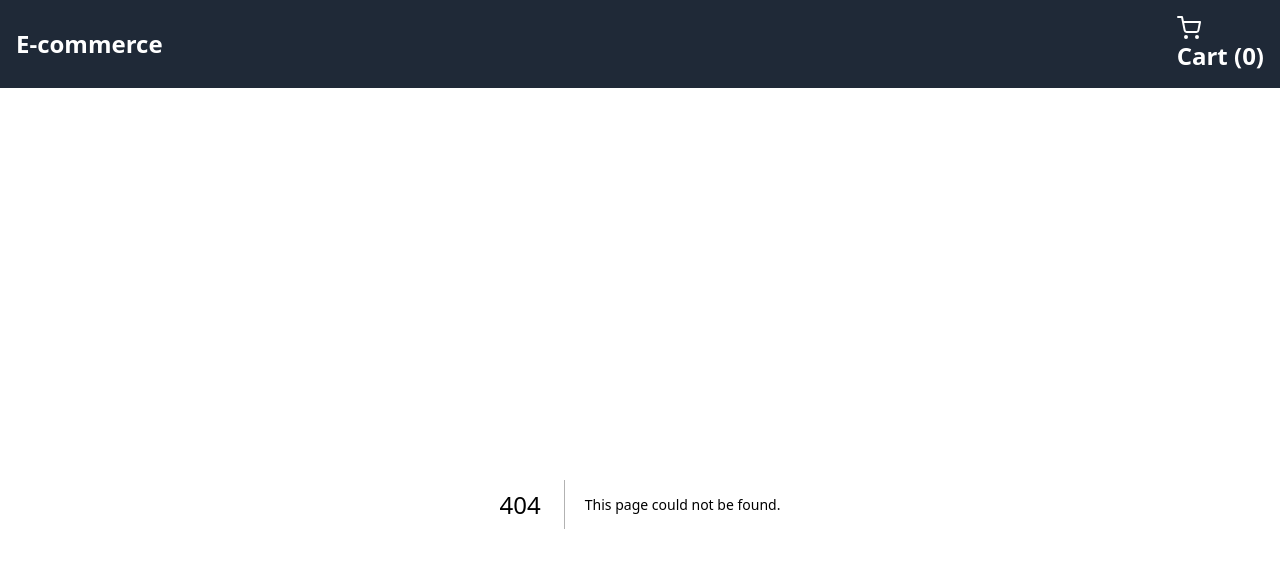
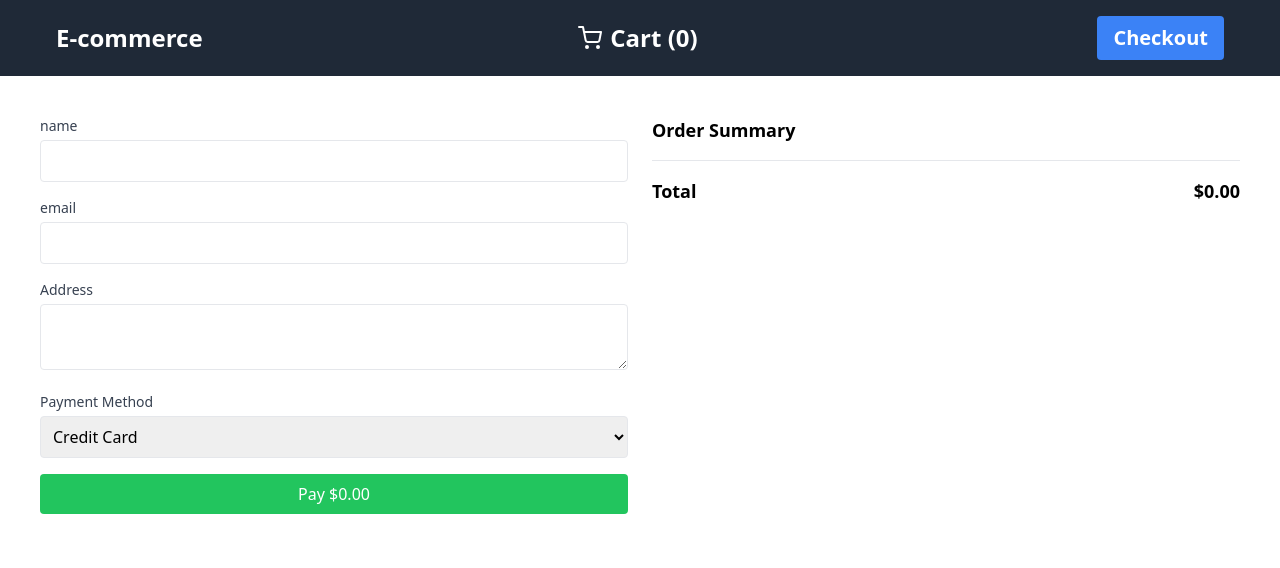
Before and after one commit to immadisetty-jaya-surya/ecom-assessment, a Next.js app: page /checkout in a window 1280 px wide. Before the commit this address had no page. Shown: the top 568 px of the page. Built offline with nearby package versions, Linux system fonts and the light colour scheme.

Commit message:
second commit

```diff
--- a/src/components/CartSummary.jsx
+++ b/src/components/CartSummary.jsx
@@ -10,9 +10,9 @@ const CartSummary = () => {
         <span>Subtotal:</span>
         <span>${getSubTotal()}</span>
       </div>
-      <button className=" bg-green-500 text-white px-4 py-2 rounded mt-4 w-full">
+      {/* <button className=" bg-green-500 text-white px-4 py-2 rounded mt-4 w-full">
         Checkout
-      </button>
+      </button> */}
     </div>
   )
 }
--- /dev/null
+++ b/src/components/CheckoutForm.jsx
@@ -0,0 +1,76 @@
+import { useCart } from '@/utils/CartContext'
+import React, { useState } from 'react'
+
+const CheckoutForm = ({onSubmit}) => {
+  const {getSubTotal} = useCart();
+  const [name,setName] = useState('')
+  const [email,setEmail] = useState('')
+  const [address,setAddress] = useState('')
+  const [paymentMethod,setPaymentMethod] = useState('credit-card');
+
+  const handleSubmit = (e) => {
+    e.preventDefault();
+    if (name && email && address) {
+      onSubmit({name,email,address,paymentMethod,total: getSubTotal(),})
+    }else{
+      alert('Please fill all inboxes');
+    }
+  }
+  return (
+    <form onSubmit={handleSubmit} className='space-y-4'>
+      <div>
+        <label htmlFor="name" className=' block text-sm font-medium text-gray-700'>name</label>
+        <input
+          type="text"
+          className="mt-1 p-2 border w-full rounded"
+          id="name"
+          value={name}
+          onChange={(e) => setName(e.target.value)}
+          required
+        />
+      </div>
+      <div>
+        <label htmlFor="email" className=' block text-sm font-medium text-gray-700'>email</label>
+        <input
+          type="email"
+          className="mt-1 p-2 border w-full rounded"
+          id="email"
+          value={email}
+          onChange={(e) => setEmail(e.target.value)}
+          required
+        />
+      </div>
+      <div>
+        <label htmlFor="address" className=' block text-sm font-medium text-gray-700'>Address</label>
+        <textarea
+          className="mt-1 p-2 border w-full rounded"
+          id="address"
+          value={address}
+          onChange={(e) => setAddress(e.target.value)}
+          required
+        />
+      </div>
+      <div>
+        <label htmlFor="payment" className=' block text-sm font-medium text-gray-700'>Payment Method</label>
+        <select
+          className="mt-1 p-2 border w-full rounded"
+          id="payment"
+          value={paymentMethod}
+          onChange={(e) => setPaymentMethod(e.target.value)}
+        >
+          <option value="credit-card">Credit Card</option>
+          <option value="phone-pay">Phone Pay</option>
+          <option value="g-pay">G Pay</option>
+          <option value="pay-tm">PayTM</option>
+        </select>
+      </div>
+      <div className=' mt-6'>
+        <button type="submit" className="bg-green-500 text-white px-4 py-2 rounded w-full">
+          Pay ${getSubTotal()}
+        </button>
+      </div>
+    </form>
+  )
+}
+
+export default CheckoutForm
--- /dev/null
+++ b/src/components/CheckoutSummary.jsx
@@ -0,0 +1,25 @@
+import { useCart } from '@/utils/CartContext'
+import React from 'react'
+
+const CheckoutSummary = () => {
+  const {cart,getSubTotal} = useCart();
+  return (
+    <div className='text-lg font-bold mb-4'>
+      <h2 className=' space-y-4'>Order Summary</h2>
+      <ul>
+        {cart.map(item => (
+          <li key={item.id} className=' flex justify-between'>
+            <span>{item.quantity} * {item.title}</span>
+            <span>${(item.price * item.quantity).toFixed(2)}</span>
+          </li>
+        ))}
+      </ul>
+      <div className='mt-4 border-t pt-4 flex justify-between font-bold'>
+        <span>Total</span>
+        <span>${getSubTotal()}</span>
+      </div>
+    </div>
+  )
+}
+
+export default CheckoutSummary
--- a/src/components/Navbar.jsx
+++ b/src/components/Navbar.jsx
@@ -5,12 +5,15 @@ import {FiShoppingCart} from 'react-icons/fi'
 const Navbar = () => {
   const {getTotalItems,getSubTotal} = useCart();
   return (
-    <nav className=' bg-gray-800 p-4'>
+    <nav className=' bg-gray-800 px-14 py-4'>
       <div className=' container mx-auto flex justify-between items-center'>
         <Link href='/' className='text-white text-2xl font-bold'>E-commerce</Link>
-        <Link href='/carts' className='text-white text-2xl font-bold'>
+        <Link href='/carts' className='flex items-center text-white text-2xl font-bold'>
           <FiShoppingCart className='mr-2' />
           Cart ({getTotalItems()}){/* -{getSubTotal()} */}
+        </Link>
+        <Link href='/checkout' className='text-white text-xl font-semibold ml-6 bg-blue-500 py-2 px-4 rounded hover:bg-blue-600 transition'>
+          Checkout
         </Link>
       </div>
     </nav>
--- a/src/components/ProductCard.jsx
+++ b/src/components/ProductCard.jsx
@@ -14,11 +14,12 @@ const ProductCard = ({product}) => {
   }
 
   return (
-    <div className='border rounded-lg p-4 flex flex-col items-center'>
+    <div className='border rounded-lg p-4 flex flex-col items-center h-full'>
       <Image width={500} height={500} src={product.image} alt={product.title} className=' w-full h-48 object-cover mb-4' />
       <h2 className=' text-base font-semibold'>{product.title}</h2>
       <p className=' text-gray-500'>${product.price.toFixed(2)}</p>
 
+      <div className='mt-auto w-full flex justify-center'>
         {added ? (
           <div className=' flex items-center mt-4 text-green-500'>
             <FaCheckCircle className=' mr-2' />
@@ -28,6 +29,7 @@ const ProductCard = ({product}) => {
           <button onClick={/* () => addToCart(product) */handleAddedToCart} className=' bg-blue-500 text-white mt-4 py-2 px-4 rounded hover:bg-blue-600 transition'>Add to cart</button>
         )}
       </div>
+    </div>
   )
 }
 
--- a/src/pages/carts.jsx
+++ b/src/pages/carts.jsx
@@ -1,6 +1,7 @@
 import CartItem from "@/components/CartItem";
 import CartSummary from "@/components/CartSummary";
 import { useCart } from "@/utils/CartContext"
+import Link from "next/link";
 
 const Carts = () => {
   const {cart} = useCart();
@@ -15,6 +16,7 @@ const Carts = () => {
             ))}
           </div>
           <CartSummary />
+          <Link href='/checkout' className="bg-blue-500 text-white px-4 py-2 rounded mt-4 block text-center">Proceed to checkout</Link>
         </>
       ) : (
         <p>Dude! your cart is empty</p>
--- /dev/null
+++ b/src/pages/checkout.js
@@ -0,0 +1,38 @@
+import CheckoutForm from '@/components/CheckoutForm';
+import CheckoutSummary from '@/components/CheckoutSummary';
+import React, { useState } from 'react'
+
+const Checkout = () => {
+  const [orderConfirmed, setOrderConfirmed] = useState(false);
+  const [orderDetails, setOrderDetails] = useState(null);
+
+  const handleCheckout = (details) => {
+    setOrderDetails(details);
+    setOrderConfirmed(true);
+  }
+
+  return (
+    <div className='p-6 flex flex-col md:flex-row'>
+      {!orderConfirmed ? (
+        <>
+          <div className=' md:w-1/2'>
+            <CheckoutForm onSubmit={handleCheckout}/>
+          </div>
+          <div className='md:w-1/2 md:ml-6'>
+            <CheckoutSummary />
+          </div>
+        </>
+      ) : (
+        <div className="text-center w-full">
+          <h1 className="text-2xl font-bold mb-4">Order confirmed</h1>
+          <p>Thank You for your purchase, {orderDetails.name}!</p>
+          <p>Your order will be shipped to:</p>
+          <p>{orderDetails.address}</p>
+          <p className="mt-4">Total Paid: ${orderDetails.total}</p>
+        </div>
+      )}
+    </div>
+  )
+}
+
+export default Checkout
--- a/src/pages/index.js
+++ b/src/pages/index.js
@@ -142,7 +142,7 @@ export default function Home() {
     //     </a>
     //   </div>
     // </main>
-    <div className=" grid grid-cols-1 sm:grid-cols-2 lg:grid-cols-3 gap-4 p-6">
+    <div className=" grid grid-cols-1 sm:grid-cols-2 lg:grid-cols-6 gap-4 p-6">
       {products.map(product => (
         <ProductCard key={product.id} product={product} />
       ))}
```
Lines whose indentation alone changed are shown as unchanged.
